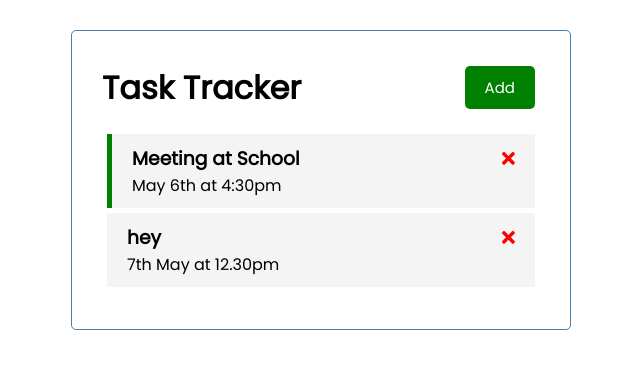
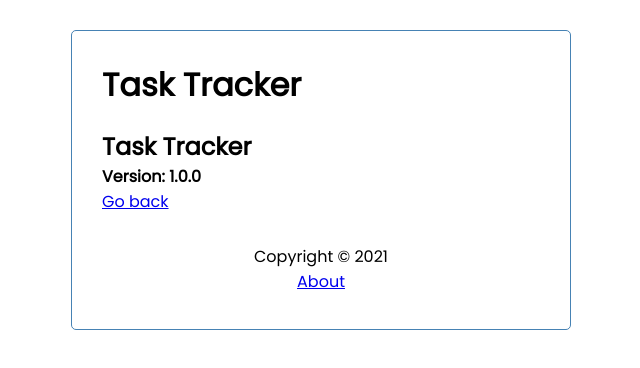
Before and after one commit to Chukwuka1488/Task_Tracker_Angular, an Angular app in the folder TaskTrackerApp/: page /about in a window 1280 px wide. Before the commit this address led to /. Shown: the top 368 px of the page, without its empty margins (319-959 px from the left). Built offline with nearby package versions, Linux system fonts and the light colour scheme; data requests are answered from the project's data file.

Commit message:
footer page added

```diff
--- a/TaskTrackerApp/db.json
+++ b/TaskTrackerApp/db.json
@@ -1,16 +1,10 @@
 {
   "tasks": [
     {
-      "id": 2,
-      "text": "Meeting at School",
-      "day": "May 6th at 4:30pm",
-      "reminder": true
-    },
-    {
-      "text": "hey",
-      "day": "7th May at 12.30pm",
-      "reminder": false,
-      "id": 5
+      "text": "Learn Angular",
+      "day": "7th August at 12.30pm",
+      "reminder": true,
+      "id": 1
     }
   ]
 }
--- a/TaskTrackerApp/src/app/app-routing.module.ts
+++ b/TaskTrackerApp/src/app/app-routing.module.ts
@@ -1,7 +1,12 @@
 import { NgModule } from '@angular/core';
 import { RouterModule, Routes } from '@angular/router';
+import { TasksComponent } from './components/tasks/tasks.component';
+import { AboutComponent } from './components/about/about.component';
 
-const routes: Routes = [];
+const routes: Routes = [
+  { path: '', component: TasksComponent },
+  { path: 'about', component: AboutComponent },
+];
 
 @NgModule({
   imports: [RouterModule.forRoot(routes)],
--- a/TaskTrackerApp/src/app/app.component.html
+++ b/TaskTrackerApp/src/app/app.component.html
@@ -1,5 +1,6 @@
 <div class="container">
   <app-header></app-header>
-  <!-- <router-outlet></router-outlet> -->
-  <app-tasks></app-tasks>
+  <router-outlet></router-outlet>
+  <!-- <app-tasks></app-tasks> -->
+  <app-footer></app-footer>
 </div>
--- /dev/null
+++ b/TaskTrackerApp/src/app/components/about/about.component.html
@@ -0,0 +1,5 @@
+<div>
+    <h2>Task Tracker</h2>
+    <h4>Version: 1.0.0</h4>
+    <a routerLink="/">Go back</a>
+</div>
--- /dev/null
+++ b/TaskTrackerApp/src/app/components/about/about.component.ts
@@ -0,0 +1,15 @@
+import { Component, OnInit } from '@angular/core';
+
+@Component({
+  selector: 'app-about',
+  templateUrl: './about.component.html',
+  styleUrls: ['./about.component.css']
+})
+export class AboutComponent implements OnInit {
+
+  constructor() { }
+
+  ngOnInit(): void {
+  }
+
+}
--- /dev/null
+++ b/TaskTrackerApp/src/app/components/footer/footer.component.css
@@ -0,0 +1,4 @@
+footer {
+    margin-top: 30px;
+    text-align: center;
+}
--- /dev/null
+++ b/TaskTrackerApp/src/app/components/footer/footer.component.html
@@ -0,0 +1,4 @@
+<footer>
+  <p>Copyright &copy; 2021</p>
+  <a routerLink="/about">About</a>
+</footer>
--- /dev/null
+++ b/TaskTrackerApp/src/app/components/footer/footer.component.ts
@@ -0,0 +1,15 @@
+import { Component, OnInit } from '@angular/core';
+
+@Component({
+  selector: 'app-footer',
+  templateUrl: './footer.component.html',
+  styleUrls: ['./footer.component.css']
+})
+export class FooterComponent implements OnInit {
+
+  constructor() { }
+
+  ngOnInit(): void {
+  }
+
+}
--- a/TaskTrackerApp/src/app/components/header/header.component.html
+++ b/TaskTrackerApp/src/app/components/header/header.component.html
@@ -1,8 +1,9 @@
 <header>
   <h1>{{ title }}</h1>
   <app-button
-    color="{{showAddTask ? 'red':'green'}}"
-    text="{{showAddTask ? 'Close':'Add'}}"
+    *ngIf="hasRoute('/')"
+    color="{{ showAddTask ? 'red' : 'green' }}"
+    text="{{ showAddTask ? 'Close' : 'Add' }}"
     (btnClick)="toggleAddTask()"
   ></app-button>
 </header>
--- a/TaskTrackerApp/src/app/components/header/header.component.ts
+++ b/TaskTrackerApp/src/app/components/header/header.component.ts
@@ -1,6 +1,7 @@
 import { Component, OnInit } from '@angular/core';
 import { UiService } from 'src/app/services/ui.service';
 import { Subscription } from 'rxjs';
+import { Router } from '@angular/router';
 
 
 
@@ -14,7 +15,7 @@
   showAddTask!: boolean;
   subscription!: Subscription;
 
-  constructor(private _uiService: UiService) {
+  constructor(private _uiService: UiService, private _router: Router) {
 
     this.subscription = this._uiService.onToggle()
       .subscribe(value => this.showAddTask = value)
@@ -26,4 +27,8 @@
   toggleAddTask() {
     this._uiService.toggleAddTask();
   }
+
+  hasRoute(route: string) {
+    return this._router.url === route;
+  }
 }
```
Also changed, not shown: TaskTrackerApp/src/app/app.module.ts (+6 -2 lines), TaskTrackerApp/src/app/components/about/about.component.css (added), 2 other files (tests, documents, lock files or other folders).
